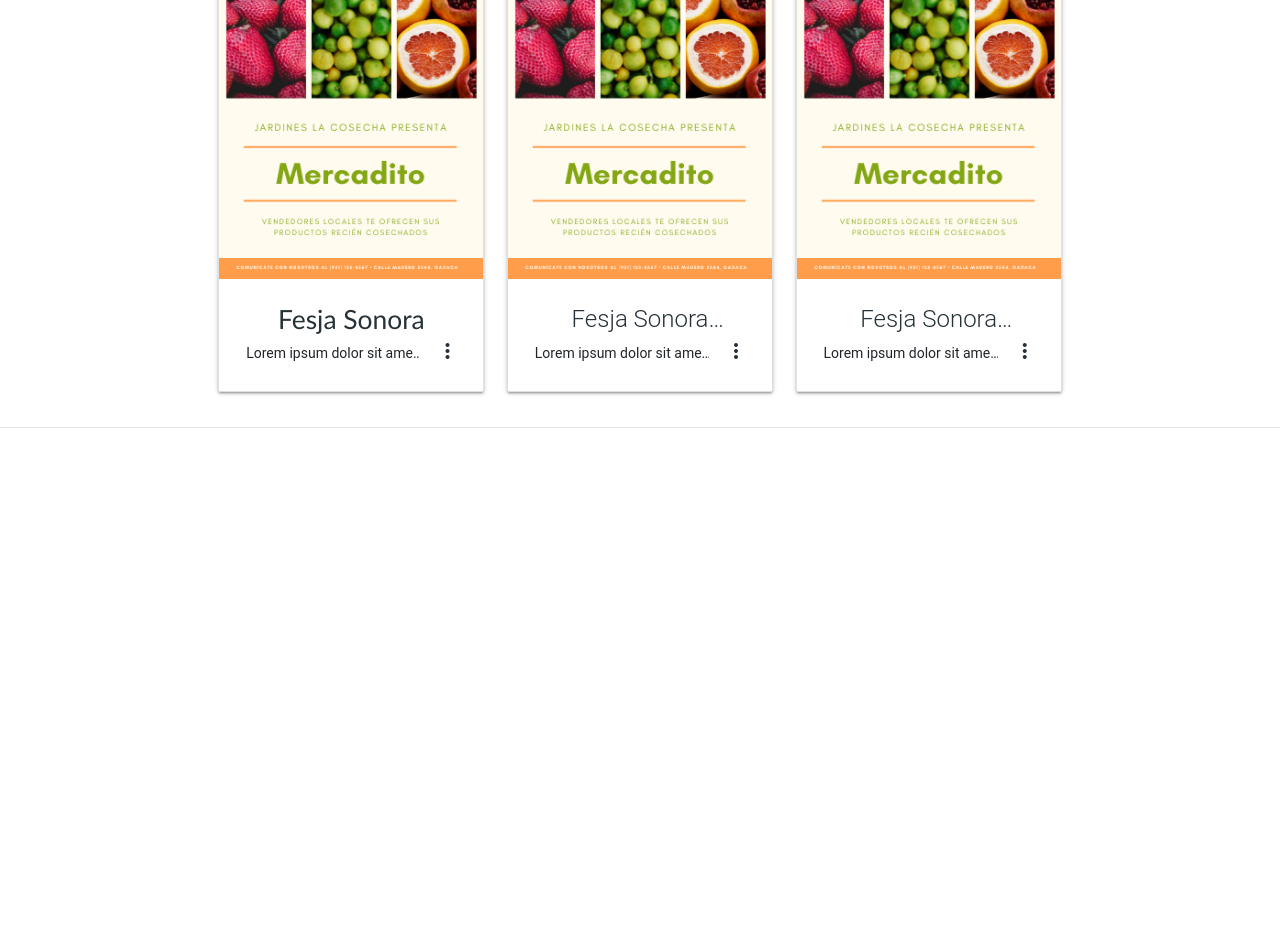
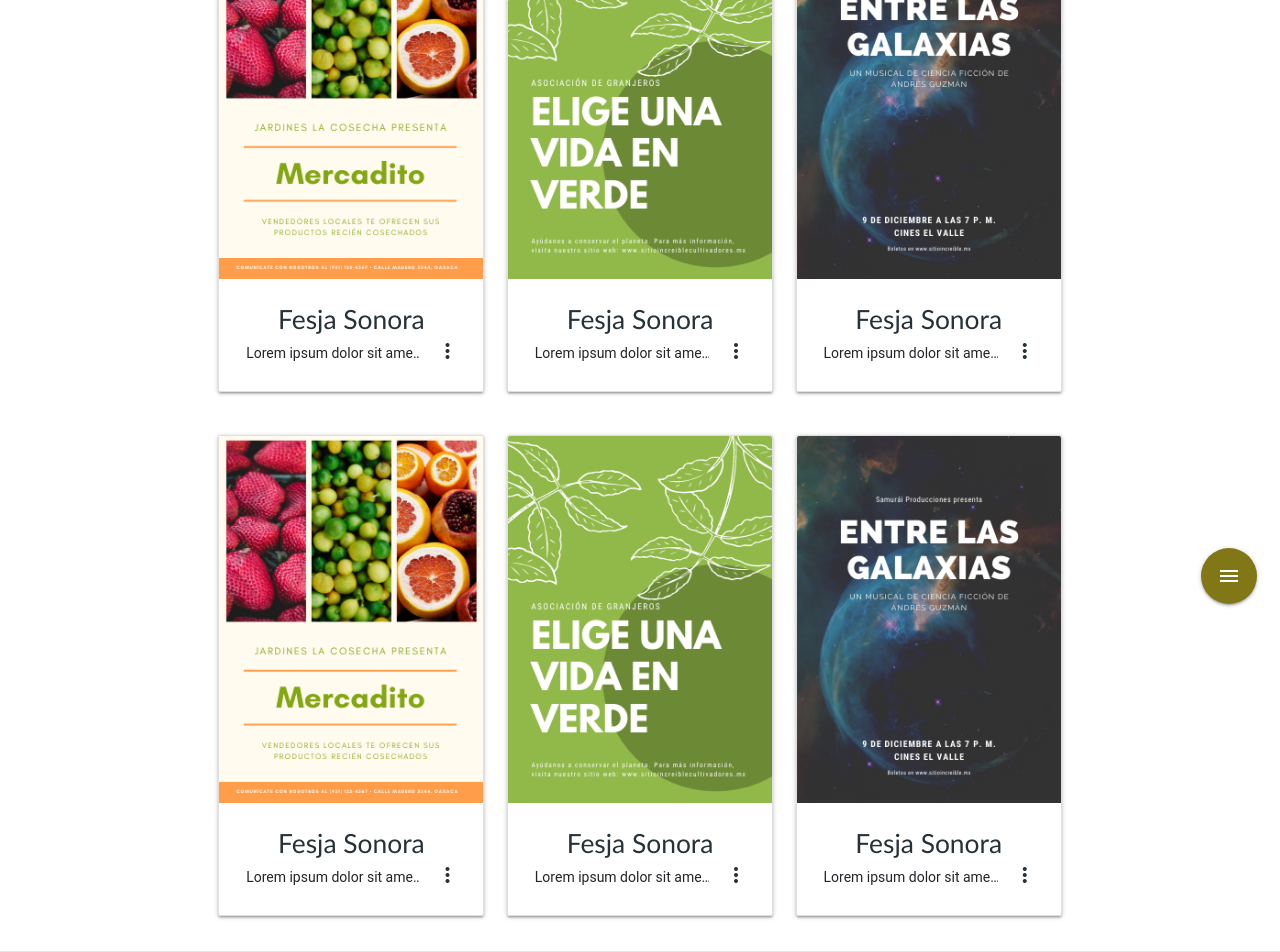
Before and after one commit to Grefth/pvNews, an Angular app: page / in a window 1280 px wide. Shown: the part 173-1125 px from the top of the page. Before the commit the page ends 800 px from the top, so only its background shows below. Built offline with nearby package versions, Linux system fonts and the light colour scheme.

Commit message:
Se agrego funcionalida a el boton flotante y se agrego el componente de login

```diff
--- a/src/app/anuncios/anuncios/anuncios.component.html
+++ b/src/app/anuncios/anuncios/anuncios.component.html
@@ -1,8 +1,9 @@
 <hr>
 <div class="container margen">
 
-  <div class="row justify-content-between">
-    <div class="col l12">
+
+  <div class="row ">
+    <div class="col m4">
       <div class="card">
         <div class="card-image waves-effect waves-block waves-light">
           <img class="activator" src="../../../assets/anuncios/3.png">
@@ -26,15 +27,16 @@
         </div>
       </div>
     </div>
-
-    <div class="col l4">
+    <div class="col m4">
       <div class="card">
         <div class="card-image waves-effect waves-block waves-light">
-          <img class="activator" src="../../../assets/anuncios/3.png">
+          <img class="activator" src="../../../assets/anuncios/1.png">
         </div>
         <div class="card-content">
           <span class="card-title activator blue-grey-text text-darken-4">
-            <p  class="truncar-descripcion">Fesja Sonora Invitacion para la semana de salus en la que estamos</p>
+            <p class="truncar-descripcion negritas">
+              Fesja Sonora
+            </p>
             <i class="material-icons right">more_vert</i></span>
             <p class="truncar-descripcion">
               Lorem ipsum dolor sit amet consectetur adipisicing elit. Doloribus,
@@ -49,15 +51,16 @@
         </div>
       </div>
     </div>
-
-    <div class="col l4">
+    <div class="col m4">
       <div class="card">
         <div class="card-image waves-effect waves-block waves-light">
-          <img class="activator" src="../../../assets/anuncios/3.png">
+          <img class="activator" src="../../../assets/anuncios/2.png">
         </div>
         <div class="card-content">
           <span class="card-title activator blue-grey-text text-darken-4">
-            <p class="truncar-descripcion">Fesja Sonora Invitacion</p>
+            <p class="truncar-descripcion negritas">
+              Fesja Sonora
+            </p>
             <i class="material-icons right">more_vert</i></span>
             <p class="truncar-descripcion">
               Lorem ipsum dolor sit amet consectetur adipisicing elit. Doloribus,
@@ -72,9 +75,85 @@
         </div>
       </div>
     </div>
+  </div>
 
 
+
+  <div class="row ">
+    <div class="col m4">
+      <div class="card">
+        <div class="card-image waves-effect waves-block waves-light">
+          <img class="activator" src="../../../assets/anuncios/3.png">
+        </div>
+        <div class="card-content">
+          <span class="card-title activator blue-grey-text text-darken-4">
+            <p class="truncar-descripcion negritas">
+              Fesja Sonora
+            </p>
+            <i class="material-icons right">more_vert</i></span>
+            <p class="truncar-descripcion">
+              Lorem ipsum dolor sit amet consectetur adipisicing elit. Doloribus,
+              dolor eum maiores perspiciatis nulla dolorem eius quasi aut asperiores
+              ipsum debitis ab temporibus error quia voluptatem! Itaque quisquam fugit aliquam.
+            </p>
+        </div>
+        <div class="card-reveal">
+          <span class="card-title blue-grey-text text-darken-4 textoLinea">Card Title<i
+              class="material-icons right">close</i>vsdcs</span>
+          <p>Here is some more information about this product that is only revealed once clicked on.</p>
+        </div>
+      </div>
+    </div>
+    <div class="col m4">
+      <div class="card">
+        <div class="card-image waves-effect waves-block waves-light">
+          <img class="activator" src="../../../assets/anuncios/1.png">
+        </div>
+        <div class="card-content">
+          <span class="card-title activator blue-grey-text text-darken-4">
+            <p class="truncar-descripcion negritas">
+              Fesja Sonora
+            </p>
+            <i class="material-icons right">more_vert</i></span>
+            <p class="truncar-descripcion">
+              Lorem ipsum dolor sit amet consectetur adipisicing elit. Doloribus,
+              dolor eum maiores perspiciatis nulla dolorem eius quasi aut asperiores
+              ipsum debitis ab temporibus error quia voluptatem! Itaque quisquam fugit aliquam.
+            </p>
+        </div>
+        <div class="card-reveal">
+          <span class="card-title blue-grey-text text-darken-4 textoLinea">Card Title<i
+              class="material-icons right">close</i>vsdcs</span>
+          <p>Here is some more information about this product that is only revealed once clicked on.</p>
+        </div>
+      </div>
+    </div>
+    <div class="col m4">
+      <div class="card">
+        <div class="card-image waves-effect waves-block waves-light">
+          <img class="activator" src="../../../assets/anuncios/2.png">
+        </div>
+        <div class="card-content">
+          <span class="card-title activator blue-grey-text text-darken-4">
+            <p class="truncar-descripcion negritas">
+              Fesja Sonora
+            </p>
+            <i class="material-icons right">more_vert</i></span>
+            <p class="truncar-descripcion">
+              Lorem ipsum dolor sit amet consectetur adipisicing elit. Doloribus,
+              dolor eum maiores perspiciatis nulla dolorem eius quasi aut asperiores
+              ipsum debitis ab temporibus error quia voluptatem! Itaque quisquam fugit aliquam.
+            </p>
+        </div>
+        <div class="card-reveal">
+          <span class="card-title blue-grey-text text-darken-4 textoLinea">Card Title<i
+              class="material-icons right">close</i>vsdcs</span>
+          <p>Here is some more information about this product that is only revealed once clicked on.</p>
+        </div>
+      </div>
+    </div>
   </div>
+
 </div>
 
 <hr>
--- a/src/app/app-routing.module.ts
+++ b/src/app/app-routing.module.ts
@@ -1,6 +1,7 @@
 import { Component, NgModule } from '@angular/core';
 import { Routes, RouterModule } from '@angular/router';
 import { AnunciosComponent } from './anuncios/anuncios/anuncios.component';
+import { LoginComponent } from './login/login/login.component';
 import { ParticipacionesComponent } from './participaciones/participaciones/participaciones.component';
 import { RecursosComponent } from './recursos/recursos/recursos.component';
 
@@ -22,6 +23,10 @@ const routes: Routes = [
     component:RecursosComponent
   },
   {
+    path:'login',
+    component:LoginComponent
+  },
+  {
     path:'**',
     redirectTo:'Anuncios',
     pathMatch:'full'
--- a/src/app/app.component.css
+++ b/src/app/app.component.css
@@ -3,7 +3,7 @@ a {
     color: white;
 }
 a:hover{
-    background-color: #9a23a5;
+    background-color: #9ccc65 ;
 }
 
 .ajustar-titulo{
@@ -16,7 +16,7 @@ a:hover{
 }
 
 .degradadomenu{
-    background: linear-gradient(20deg,#9a23a5,#451da5);
+    background: linear-gradient(20deg,#5ac000  ,#689f38  );
     opacity: 0.9;
 
 }
--- a/src/app/app.component.html
+++ b/src/app/app.component.html
@@ -9,7 +9,7 @@
         routerLinkActive="active">ROLES DE PARTICIPACIÓN</a></li>
       <li><a [routerLink]="['/recursos']"
         routerLinkActive="active">RECURSOS</a></li>
-      <li><a [routerLink]="['/recursos']"
+      <li><a [routerLink]="['/login']"
         routerLinkActive="active">LOGIN</a></li>
     </ul>
   </div>
@@ -19,7 +19,7 @@
     routerLinkActive="active">ANUNCIOS</a></li>
   <li><a [routerLink]="['/participaciones']"
     routerLinkActive="active">ROLES DE PARTICIPACIÓN</a></li>
-  <li><a [routerLink]="['/participaciones']"
+  <li><a [routerLink]="['/recursos']"
     routerLinkActive="active">RECURSOS</a></li>
 </ul>
 
@@ -31,4 +31,18 @@
 </div>
 <div class="center-align">
   <router-outlet></router-outlet>
+  <div class="fixed-action-btn">
+    <a class="btn-floating btn-large  lime darken-4">
+      <i class="large material-icons">menu</i>
+    </a>
+    <ul>
+      <li><a class="btn-floating lime darken-2" [routerLink]="['/anuncios']">
+        <i class="material-icons">campaign</i></a></li>
+      <li><a class="btn-floating lime darken-2" [routerLink]="['/participaciones']">
+        <i class="material-icons">perm_contact_calendar</i></a></li>
+      <li><a class="btn-floating lime darken-2" [routerLink]="['/recursos']">
+        <i class="material-icons">insert_drive_file</i></a></li>
+      <!--li><a class="btn-floating blue"><i class="material-icons">attach_file</i></a></li-->
+    </ul>
+  </div>
 </div>
--- a/src/app/app.component.ts
+++ b/src/app/app.component.ts
@@ -22,6 +22,12 @@ export class AppComponent {
     });
     this.cambioTitulo()
 
+    //BOTON FLOTANTE
+    document.addEventListener('DOMContentLoaded', function () {
+      var elems = document.querySelectorAll('.fixed-action-btn');
+      var instances = M.FloatingActionButton.init(elems);
+    });
+
   }
 
   cambioTitulo() {
@@ -33,4 +39,6 @@ export class AppComponent {
   }
 
 
+
+
 }
--- a/src/app/app.module.ts
+++ b/src/app/app.module.ts
@@ -7,6 +7,7 @@ import { HttpClientModule } from "@angular/common/http";
 import { BrowserAnimationsModule } from '@angular/platform-browser/animations';
 import {RecursosModule } from './recursos/recursos.module'
 import { AnunciosModule } from './anuncios/anuncios.module';
+import { LoginModule } from './login/login.module';
 
 @NgModule({
   declarations: [
@@ -17,6 +18,7 @@ import { AnunciosModule } from './anuncios/anuncios.module';
     AppRoutingModule,
     AnunciosModule,
     RecursosModule,
+    LoginModule,
     HttpClientModule,
     BrowserAnimationsModule
   ],
--- /dev/null
+++ b/src/app/login/login/login.component.css
@@ -0,0 +1,8 @@
+.ajustar-hacia-abajo{
+    padding-top: 4em;
+}
+
+.container{
+    border: black;
+    border-width: 1em;
+}
--- /dev/null
+++ b/src/app/login/login/login.component.html
@@ -0,0 +1,26 @@
+<div class="container">
+
+    <div class="row ajustar-hacia-abajo">
+
+        <div class="col l6 color1">
+            <div class="row">
+                <form class="col xl12 browser-default" >
+                    <div class="form-group">
+                      <label for="exampleInputEmail1">Correo Electronico</label>
+                      <input type="email" class="form-control" id="exampleInputEmail1" aria-describedby="emailHelp" placeholder="Correo Electronico">
+                      <small id="emailHelp" class="form-text text-muted">Nosotros no compartiremos tu correo con nadie.</small>
+                    </div>
+                    <div class="form-group">
+                      <label for="exampleInputPassword1">Contraseña</label>
+                      <input type="password" class="form-control" id="exampleInputPassword1" placeholder="Contraseña">
+                    </div>
+                    <div class="form-check">
+                      <input type="checkbox" class="form-check-input" id="exampleCheck1">
+                    </div>
+                    <button type="submit" class="btn btn-primary">Iniciar Sesion</button>
+                  </form>
+            </div>
+        </div>
+
+    </div>
+</div>
--- /dev/null
+++ b/src/app/login/login/login.component.ts
@@ -0,0 +1,16 @@
+import { Component, OnInit } from '@angular/core';
+
+@Component({
+  selector: 'app-login',
+  templateUrl: './login.component.html',
+  styleUrls: ['./login.component.css']
+})
+export class LoginComponent implements OnInit {
+
+  constructor() { }
+
+  ngOnInit(): void {
+
+  }
+
+}
--- a/src/app/participaciones/participaciones/participaciones.component.css
+++ b/src/app/participaciones/participaciones/participaciones.component.css
@@ -1,12 +1,11 @@
 .colorLetra{
-    color: #e1bee7;
+    color: #ffffff;
 }
-
 .ajustar-hacia-abajo{
     padding-top: 4em;
 }
 
 .colorTitulo{
-    color: slateblue;
+    color: #33691e;
     font-weight:800;
 }
```
Also changed, not shown: src/app/login/login.module.ts (added, +14 -0 lines), src/app/participaciones/participaciones/participaciones.component.html (+5 -5 lines).
